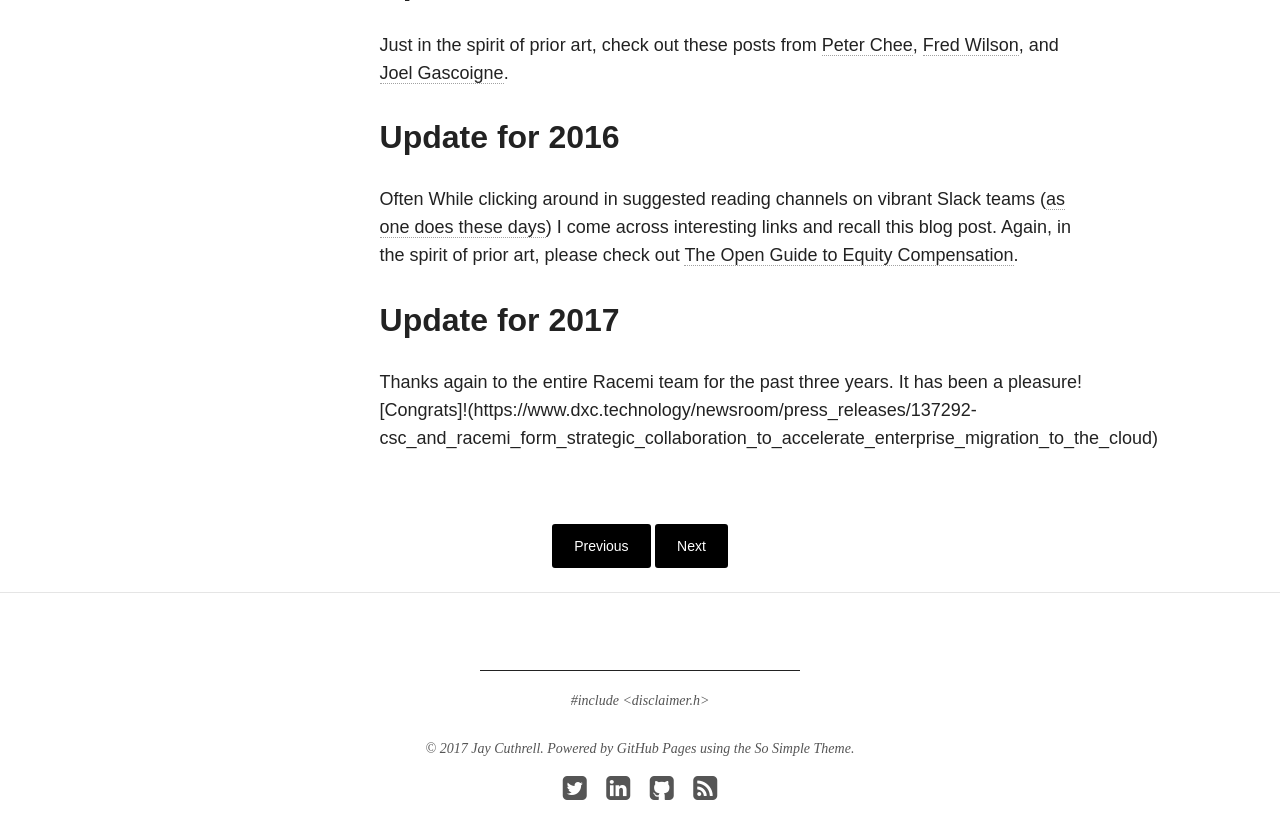
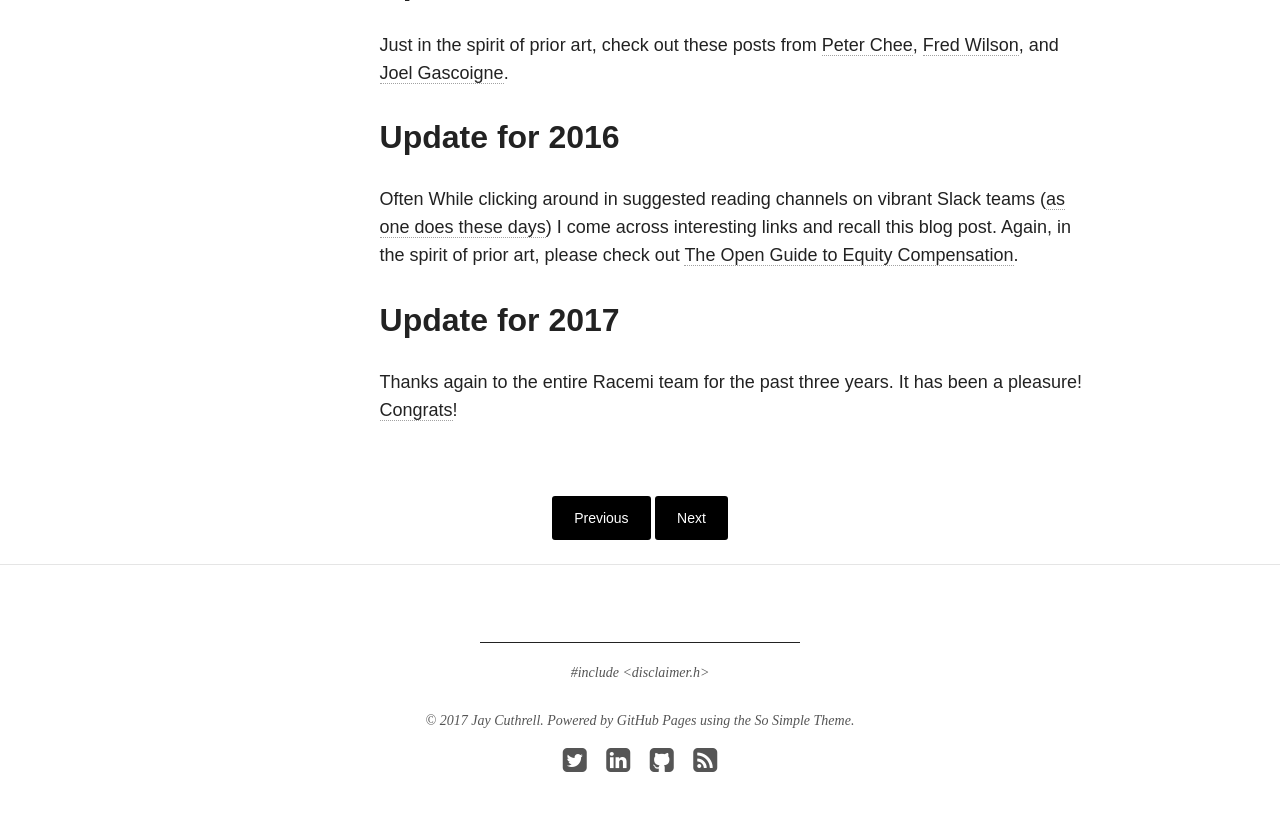
Before and after one commit to nsshommo/jaycuthrell.github.io, a Jekyll site: the page built from blog/_posts/2013-11-08-be-my-advisor.md, in a window 1280 px wide and 900 px high, scrolled down 3932 px. Shown: the top 839 px of the window. Built offline with Jekyll 4.4.1, drawn with Linux system fonts in a browser that asks for light colours; nearby versions of some CDN libraries.

Commit message:
fixed link

```diff
--- a/blog/_posts/2013-11-08-be-my-advisor.md
+++ b/blog/_posts/2013-11-08-be-my-advisor.md
@@ -92,7 +92,7 @@ Often While clicking around in suggested reading channels on vibrant Slack teams
 Update for 2017
 ---------------
 
-Thanks again to the entire Racemi team for the past three years. It has been a pleasure! [Congrats]!(https://www.dxc.technology/newsroom/press_releases/137292-csc_and_racemi_form_strategic_collaboration_to_accelerate_enterprise_migration_to_the_cloud)
+Thanks again to the entire Racemi team for the past three years. It has been a pleasure! [Congrats](https://www.dxc.technology/newsroom/press_releases/137292-csc_and_racemi_form_strategic_collaboration_to_accelerate_enterprise_migration_to_the_cloud)!
 
 [The Open Guide to Equity Compensation]:https://github.com/jlevy/og-equity-compensation
 [as one does these days]:http://community.emccode.com/
```
